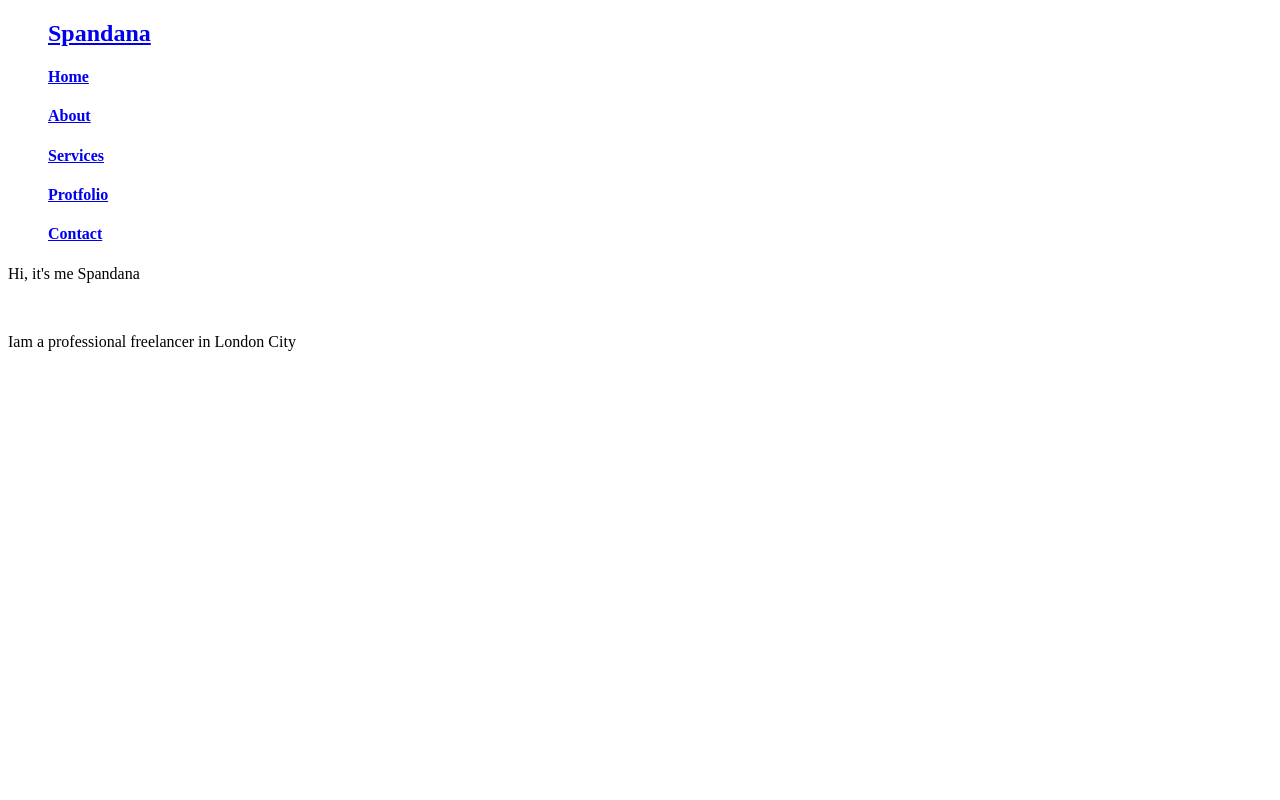
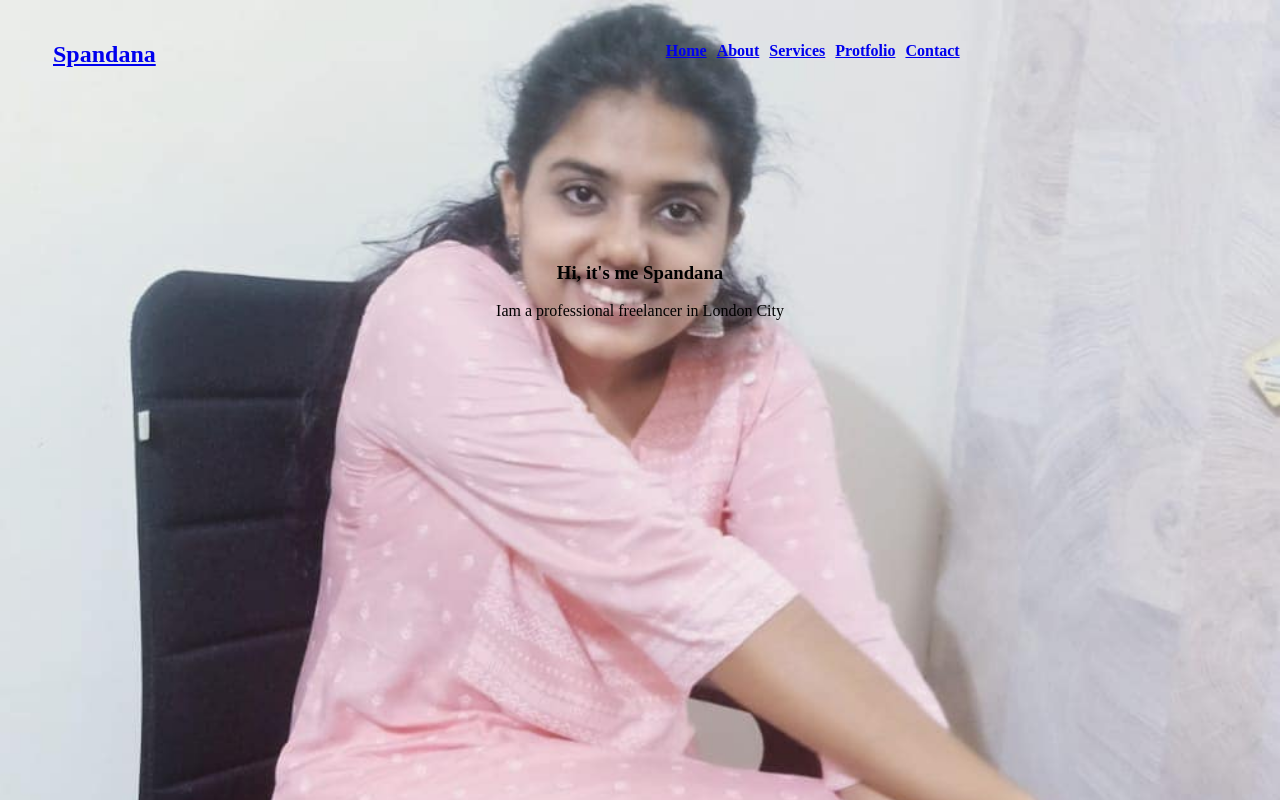
Before and after one commit to Spandanahm172/Focus-App, a plain HTML site: page portfolio website/index.html in a window 1280 px wide. Drawn offline with Linux system fonts and the light colour scheme.

Commit message:
Checking if it is Spandu

```diff
--- a/portfolio website/index.html
+++ b/portfolio website/index.html
@@ -12,18 +12,17 @@
     <nav>
         <div>
             <ul>
-                <a href="./index.html"><h1>Spandana</h1></a>
-            <a href="#"><h4>Home</h4></a>
-            <a href="#"><h4>About</h4></a>
-            <a href="#"><h4>Services</h4></a>
-            <a href="#"><h4>Protfolio</h4></a>
-            <a href="#"><h4>Contact</h4></a>
+            <li><a href="./index.html"><h1>Spandana</h1></a></li>
+            <li class="first"><a href="#"><h4>Home</h4></a></li>
+            <li><a href="#"><h4>About</h4></a></li>
+            <li><a href="#"><h4>Services</h4></a></li>
+            <li><a href="#"><h4>Protfolio</h4></a></li>
+            <li><a href="#"><h4>Contact</h4></a></li>
             </ul>
         </div>
     </nav>
 
-    <p>Hi, it's me Spandana</p>
-    <br>
-    <p>Iam a professional freelancer in London City</p>
+    <h3>Hi, it's me Spandana</h3>
+    <p class="paragraph">Iam a professional freelancer in London City</p>
 </body>
 </html>
--- a/portfolio website/style.css
+++ b/portfolio website/style.css
@@ -1,3 +1,25 @@
-p{
+nav div ul{
+    list-style-type: none;
+    display: flex;
+}
+nav div ul li{
+    display: inline-block;
+    margin: 5px;
+}
 
+.first{
+    padding-left: 500px;
 }
+
+h3{
+    text-align: center;
+    padding-top: 150px;
+}
+.paragraph{
+    text-align: center;
+}
+
+body{
+    background-image: url(./Photo.jpg);
+    background-size: cover;
+}
```
Also changed, not shown: portfolio website/Photo.jpg (added).
